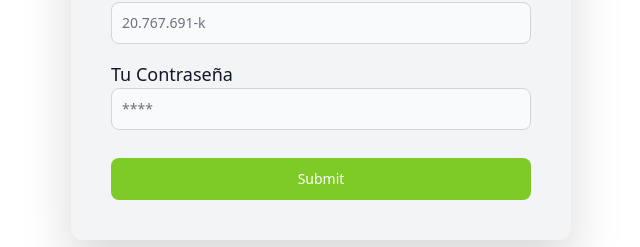
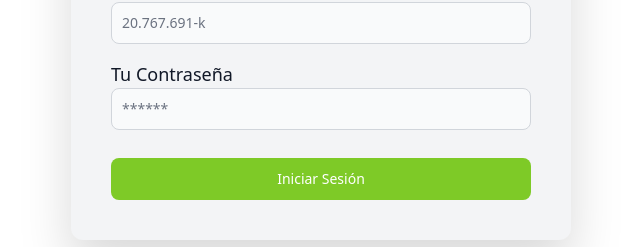
Before and after one commit to Dizkm8/hackadisc-client, a React (Vite) app: page / in a window 1280 px wide. Shown: the part 386-633 px from the top of the page, without its empty margins (319-959 px from the left). Built offline with nearby package versions, Linux system fonts and the light colour scheme.

Commit message:
feat: add custom input to add pignus colors

```diff
--- a/src/auth/Login.tsx
+++ b/src/auth/Login.tsx
@@ -1,6 +1,7 @@
-import { Label, TextInput } from "flowbite-react";
+import { Label } from "flowbite-react";
 import CButton from "../common/components/CButton";
 import { SubmitHandler, useForm } from "react-hook-form";
+import CTextInput from "../common/components/CTextInput";
 
 type LoginInputs = {
   rutInput: string;
@@ -30,21 +31,23 @@ const Login = () => {
             <div className="block">
               <Label htmlFor="rut-input" value="Tu RUT" className="text-lg" />
             </div>
-            <TextInput
+            <CTextInput
               id="rut-input"
               type="text"
               placeholder="20.767.691-k"
-              {...register("rutInput", {
+              registerFunc={register("rutInput", {
                 required: "Debes ingresar tu RUT",
-                minLength: 8,
-                maxLength: 20,
+                minLength: {
+                  value: 8,
+                  message: "El RUT debe tener al menos 8 caracteres",
+                },
+                maxLength: {
+                  value: 12,
+                  message: "El RUT debe tener máximo 12 caracteres",
+                },
               })}
-              color={errors.rutInput?.message ? "failure" : "gray"}
-              helperText={
-                errors.rutInput && (
-                  <span className="font-medium">{errors.rutInput.message}</span>
-                )
-              }
+              color={errors.rutInput?.message ? "failure" : "normal"}
+              errorText={errors.rutInput?.message}
             />
           </div>
           <div>
@@ -55,28 +58,27 @@ const Login = () => {
                 className="text-lg"
               />
             </div>
-
-            <TextInput
+            <CTextInput
               id="password-input"
               type="password"
-              placeholder="****"
-              {...register("passwordInput", {
+              placeholder="******"
+              registerFunc={register("passwordInput", {
                 required: "Debes ingresar tu contraseña",
-                minLength: 8,
-                maxLength: 20,
+                minLength: {
+                  value: 6,
+                  message: "La contraseña debe tener al menos 6 caracteres",
+                },
+                maxLength: {
+                  value: 20,
+                  message: "La contraseña debe tener máximo 20 caracteres",
+                },
               })}
-              color={errors.passwordInput?.message ? "failure" : "gray"}
-              helperText={
-                errors.passwordInput && (
-                  <span className="font-medium">
-                    {errors.passwordInput.message}
-                  </span>
-                )
-              }
+              color={errors.passwordInput?.message ? "failure" : "normal"}
+              errorText={errors.passwordInput?.message}
             />
           </div>
           <CButton type="submit" className="mt-3">
-            Submit
+            Iniciar Sesión
           </CButton>
         </form>
       </div>
--- /dev/null
+++ b/src/common/components/CTextInput.tsx
@@ -0,0 +1,39 @@
+import React from "react";
+
+type Props = {
+  id: string;
+  type: string;
+  placeholder: string;
+  color: "normal" | "failure";
+  errorText?: string;
+  className?: string;
+  registerFunc: any;
+};
+
+const CTextInput = React.forwardRef<HTMLInputElement, Props>(
+  ({ className, errorText, registerFunc, ...props }, ref) => {
+    const normalColor =
+      "bg-gray-50 border-gray-300 text-gray-900 focus:ring-pignus-500 focus:border-pignus-500";
+    const redColor =
+      "bg-red-50 border-red-500 text-red-900 focus:ring-red-500 focus:border-red-500";
+
+    const baseColor = props.color === "normal" ? normalColor : redColor;
+    const baseClassName = `${baseColor} border text-sm rounded-lg  block w-full p-2.5 ${className}`;
+
+    return (
+      <>
+        <input
+          ref={ref}
+          {...registerFunc}
+          {...props}
+          className={baseClassName}
+        />
+        {errorText && (
+          <span className="font-medium text-red-500">{errorText}</span>
+        )}
+      </>
+    );
+  }
+);
+
+export default CTextInput;
```
